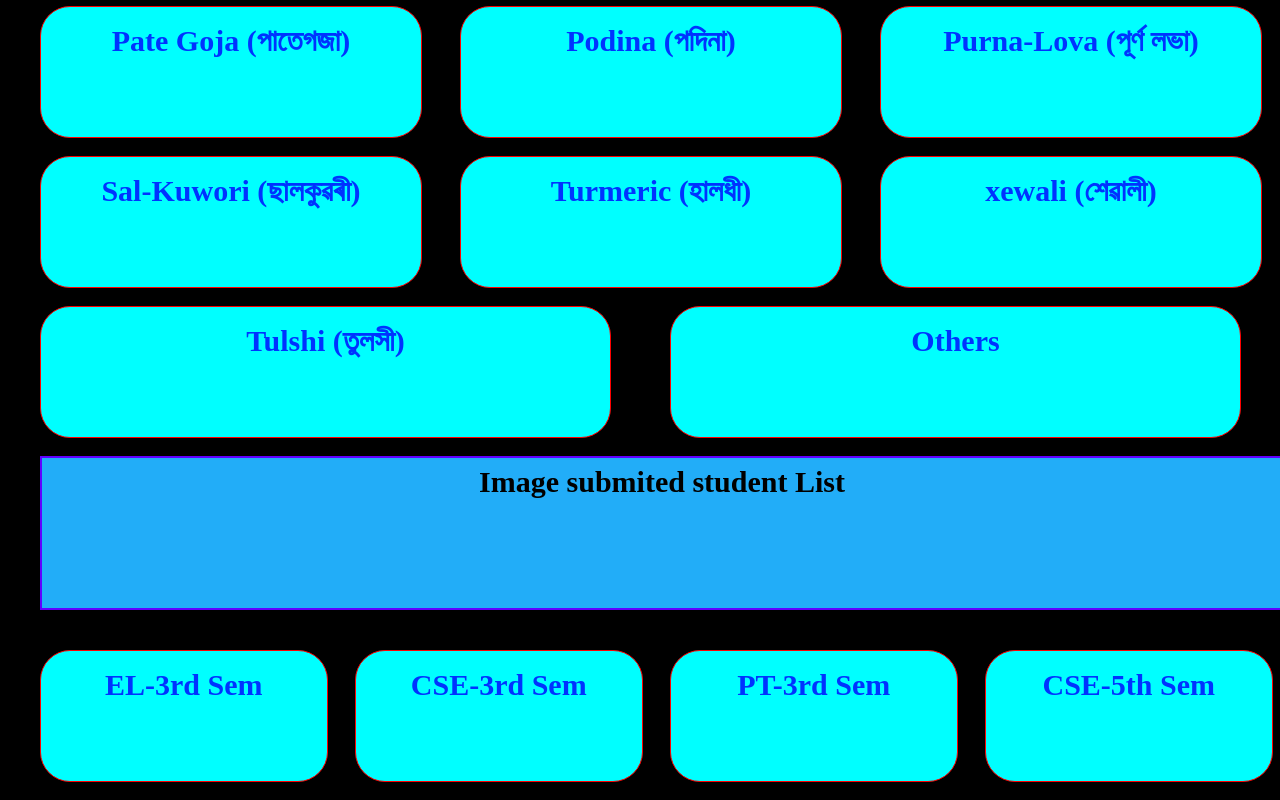
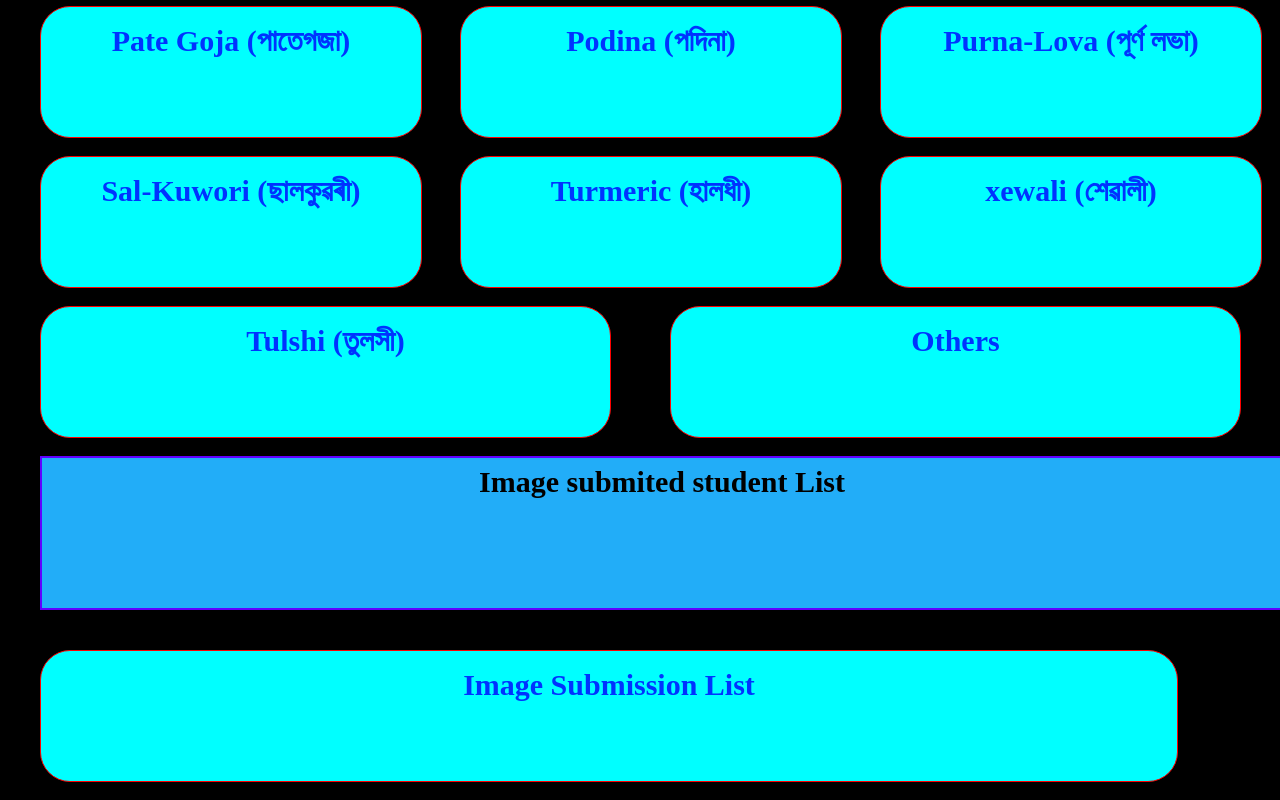
Before and after one commit to Shahan-Uz-Zaman/Nalpo-Project-Image-Collection-2022-Betch, a plain HTML site: page index.html in a window 1280 px wide. Shown: the part 6982-7782 px from the top of the page. Drawn offline with Linux system fonts and the light colour scheme.

Commit message:
Update index.html

```diff
--- a/index.html
+++ b/index.html
@@ -862,24 +862,8 @@
     <div class="container">
         <a href="https://docs.google.com/spreadsheets/d/1OU_aB7O7x5uQWZdWvrlk5_NgSn14Kxsu/edit?usp=drive_link&ouid=104688674032329262896&rtpof=true&sd=true" class="txt">
             <div class="box">
-                <h1>EL-3rd Sem</h1>
+                <h1>Image Submission List</h1>
             </div>
-        </a>
-        <a href="https://docs.google.com/spreadsheets/d/1NP3FbfmhUlh0_EdX3J9USQHoHu6zj1nB/edit?usp=drive_link&ouid=104688674032329262896&rtpof=true&sd=true" class="txt">
-            <div class="box">
-                <h1>CSE-3rd Sem</h1>
-            </div>
-        </a>
-        <a href="https://docs.google.com/spreadsheets/d/1MuxjUTKt64HjvhhFomzXLwl2nWVZmDf0/edit?usp=drive_link&ouid=104688674032329262896&rtpof=true&sd=true" class="txt">
-            <div class="box">
-                <h1>PT-3rd Sem</h1>
-            </div>
-        </a>
-        <a href="https://docs.google.com/spreadsheets/d/11h3lZkJF_T__RKIV29m5It-ZtZ4QbWE0/edit?usp=drive_link&ouid=104688674032329262896&rtpof=true&sd=true" class="txt">
-            <div class="box">
-                <h1>CSE-5th Sem</h1>
-            </div>
-        </a>
         </a>
     </div>
 </body>
```
